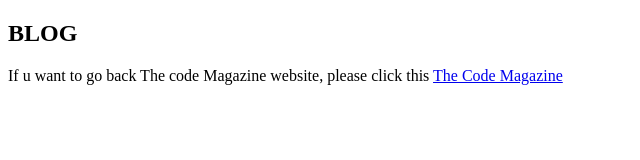
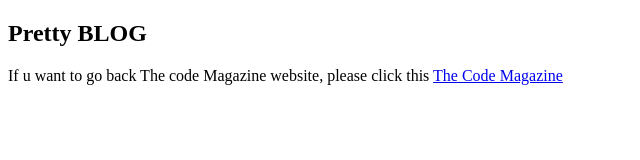
Before and after one commit to YujinCho91/myFistHtml, a plain HTML site: page blog.html in a window 1280 px wide. Shown: the whole page, without its empty margins (0-640 px from the left). Drawn offline with Linux system fonts and the light colour scheme.

Commit message:
Changed H2 tag

```diff
--- a/blog.html
+++ b/blog.html
@@ -4,7 +4,7 @@
     <title>YUJINA BLOG</title>
   </head>
   <body>
-    <h2>BLOG</h2>
+    <h2>Pretty BLOG</h2>
 
     <p>
       If u want to go back The code Magazine website, please click this
```
